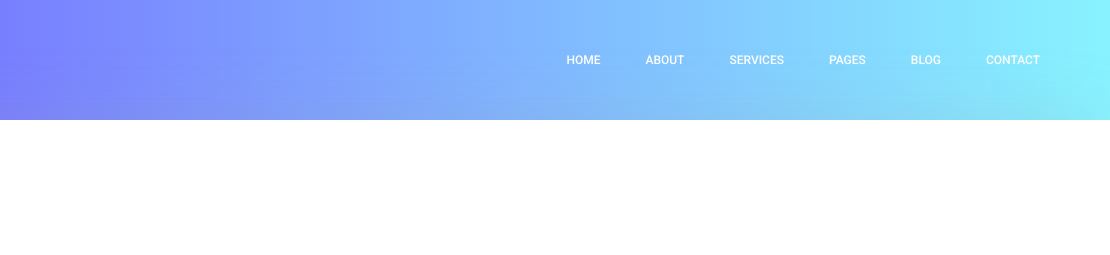
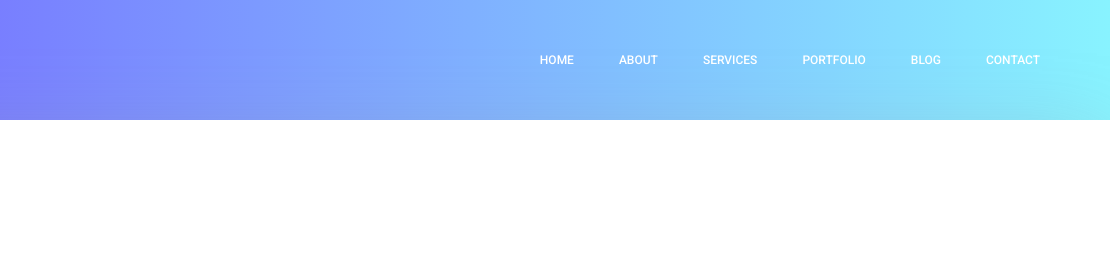
Before and after one commit to ShehrozNaveed1/ShehrozNaveed.github.io, a plain HTML site: page Blog.html in a window 1280 px wide. Shown: the top 255 px of the page, 170-1280 px from the left. Drawn offline with Linux system fonts and the light colour scheme.

Commit message:
updates links

```diff
--- a/Blog.html
+++ b/Blog.html
@@ -39,13 +39,8 @@
 								<li class="nav-item active"><a class="nav-link" href="index.html">Home</a></li>
 								<li class="nav-item"><a class="nav-link" href="about-us.html">About</a></li>
 								<li class="nav-item"><a class="nav-link" href="services.html">Services</a></li>
-								<li class="nav-item submenu dropdown">
-									<a href="#" class="nav-link dropdown-toggle" data-toggle="dropdown" role="button" aria-haspopup="true" aria-expanded="false">Pages</a>
-									<ul class="dropdown-menu">
-										<li class="nav-item"><a class="nav-link" href="portfolio.html">Portfolio</a></li>
+								<li class="nav-item"><a class="nav-link" href="portfolio.html">Portfolio</a></li>
 
-									</ul>
-								</li>
 								<li class="nav-item submenu dropdown">
 									<a href="#" class="nav-link dropdown-toggle" data-toggle="dropdown" role="button" aria-haspopup="true" aria-expanded="false">Blog</a>
 									<ul class="dropdown-menu">
```
Also changed, not shown: about-us.html (+1 -6 lines), contact.html (+3 -6 lines), index.html (+1 -5 lines), portfolio.html (+2 -5 lines), services.html (+2 -5 lines).
